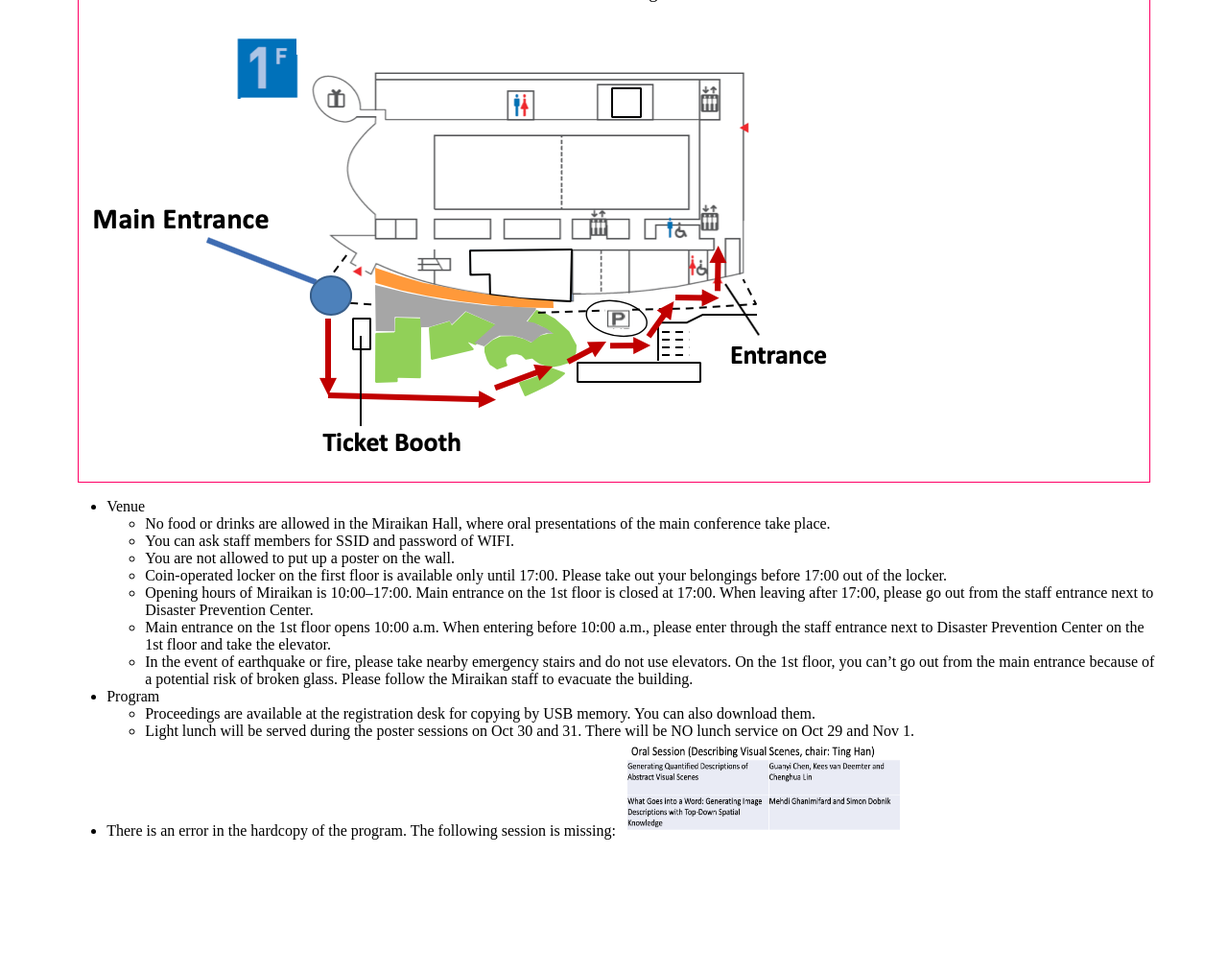
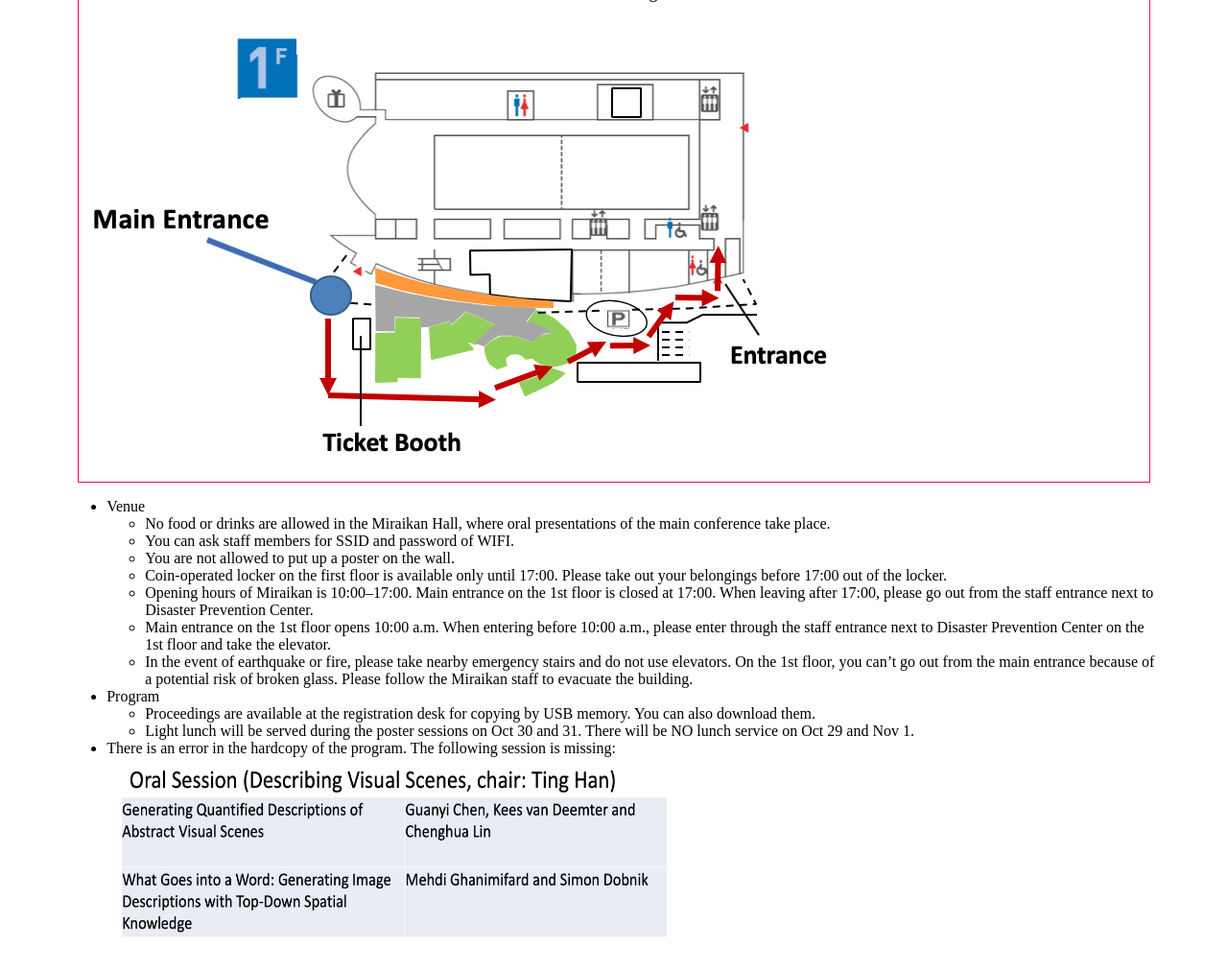
Before and after one commit to inlg2019lc/localinfo, a plain HTML site: page index.html in a window 1280 px wide. Shown: the part 182-1196 px from the top of the page at 96% size. Before the commit the page ends 1120 px from the top, so only its background shows below. Drawn offline with Linux system fonts and the light colour scheme.

Commit message:
Update index.html

```diff
--- a/index.html
+++ b/index.html
@@ -35,7 +35,7 @@ The main entrance is closed until 10am. Please follow the red arrows below to ge
         <li> Light lunch will be served during the poster sessions on Oct 30 and 31. There will be NO lunch service on Oct 29 and Nov 1. </li>
     </ul>
     <li> There is an error in the hardcopy of the program. The following session is missing:
-      <img src="./missing_session.png" width="300" height="100" />
+      <img src="./missing_session.png" width="600" height="200" />
     </li>
   </ul>
   </ul>
```
